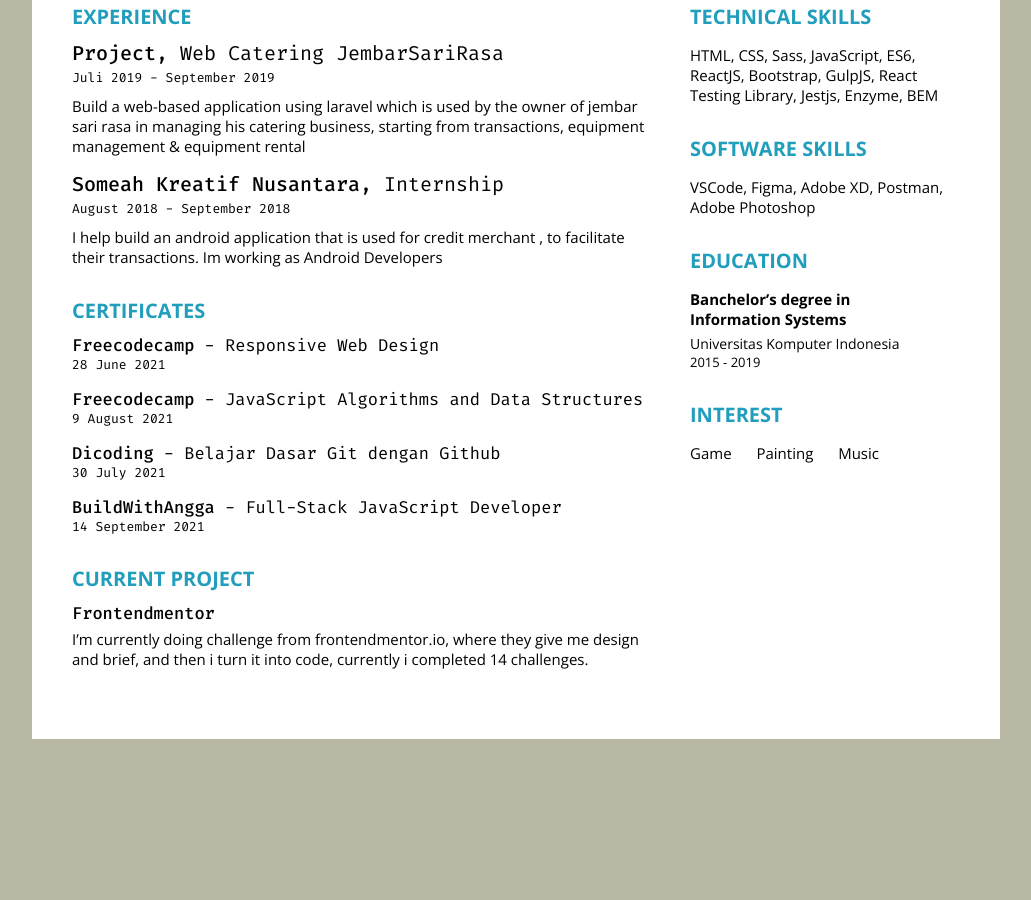
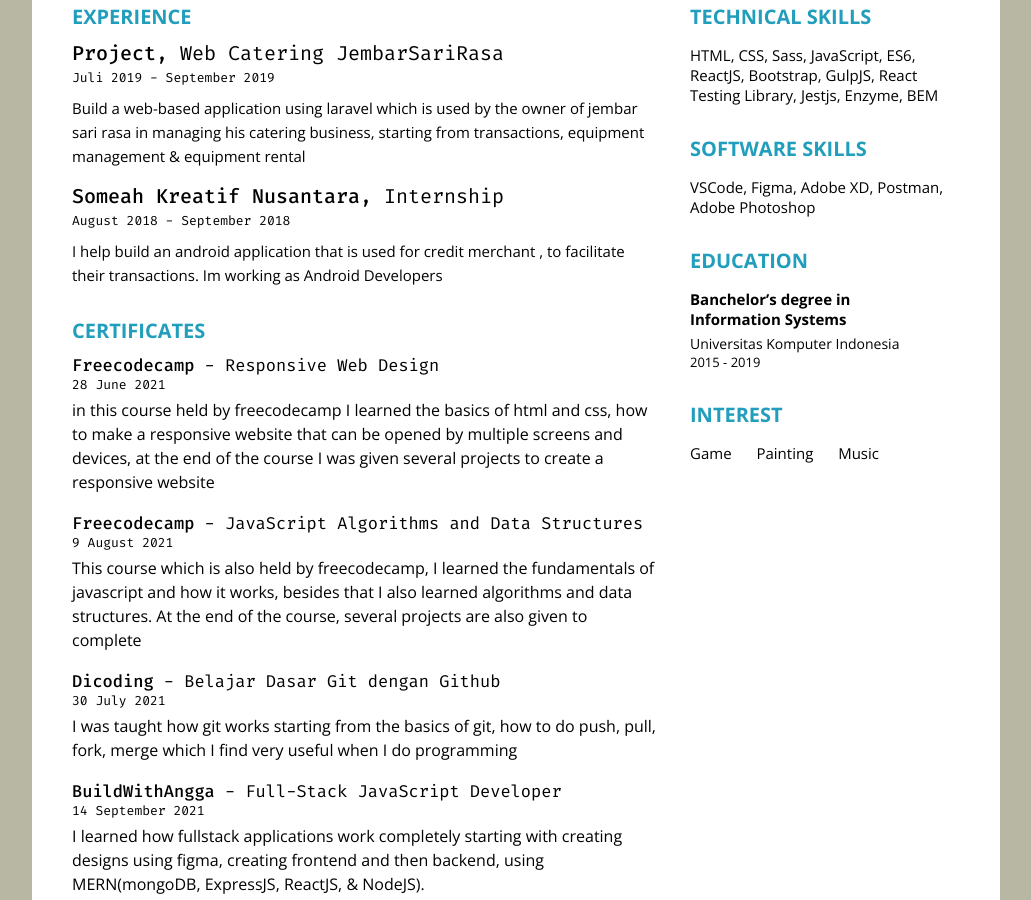
Before and after one commit to arrizkyhp/arrizkyhp.github.io, a website: page index.html in a window 1280 px wide. Shown: the part 361-1261 px from the top of the page, without its empty margins (124-1155 px from the left). Before the commit the page ends 1160 px from the top, so only its background shows below. Drawn offline with nearby package versions, Linux system fonts and the light colour scheme.

Commit message:
CV V.2 | add content at certificate

```diff
--- a/assets/scss/components/_content.scss
+++ b/assets/scss/components/_content.scss
@@ -36,11 +36,12 @@
 
       p {
         font-size: rem(15);
+        line-height: rem(24);
       }
     }
 
     .certificate {
-      margin-bottom: rem(15);
+      margin-bottom: rem(18);
       font-family: $base-font-fira;
       &__title {
         font-size: rem(17);
@@ -55,6 +56,12 @@
         font-size: rem(13);
         font-weight: 400;
       }
+
+      p {
+        margin-top: rem(5);
+        font-family: $base-font-open;
+        line-height: rem(24);
+      }
     }
 
     .current-project {
@@ -67,6 +74,7 @@
 
       p {
         font-size: rem(15);
+        line-height: rem(24);
       }
     }
   }
--- a/index.html
+++ b/index.html
@@ -98,24 +98,35 @@
                             Freecodecamp <span>- Responsive Web Design</span>
                         </h2>
                         <h3>28 June 2021</h3>
+                        <p>in this course held by freecodecamp I learned the basics of html and css, how to make a
+                            responsive website that can be opened by multiple screens and devices, at the end of the
+                            course I was given several projects to create a responsive website</p>
                     </div>
                     <div class="certificate">
                         <h2 class="certificate__title">
                             Freecodecamp <span>- JavaScript Algorithms and Data Structures</span>
                         </h2>
                         <h3>9 August 2021</h3>
+                        <p>This course which is also held by freecodecamp, I learned the fundamentals of javascript and
+                            how it works, besides that I also learned algorithms and data structures. At the end of the
+                            course, several projects are also given to complete</p>
                     </div>
                     <div class="certificate">
                         <h2 class="certificate__title">
                             Dicoding <span>- Belajar Dasar Git dengan Github</span>
                         </h2>
                         <h3>30 July 2021</h3>
+                        <p>I was taught how git works starting from the basics of git, how to do push, pull, fork, merge
+                            which I find very useful when I do programming</p>
                     </div>
                     <div class="certificate">
                         <h2 class="certificate__title">
                             BuildWithAngga <span>- Full-Stack JavaScript Developer</span>
                         </h2>
                         <h3>14 September 2021</h3>
+                        <p>I learned how fullstack applications work completely starting with creating designs using
+                            figma, creating frontend and then backend, using MERN(mongoDB, ExpressJS, ReactJS, &
+                            NodeJS).</p>
                     </div>
                 </div>
 
```
Also changed, not shown: assets/css/style.css, 2 other files.
